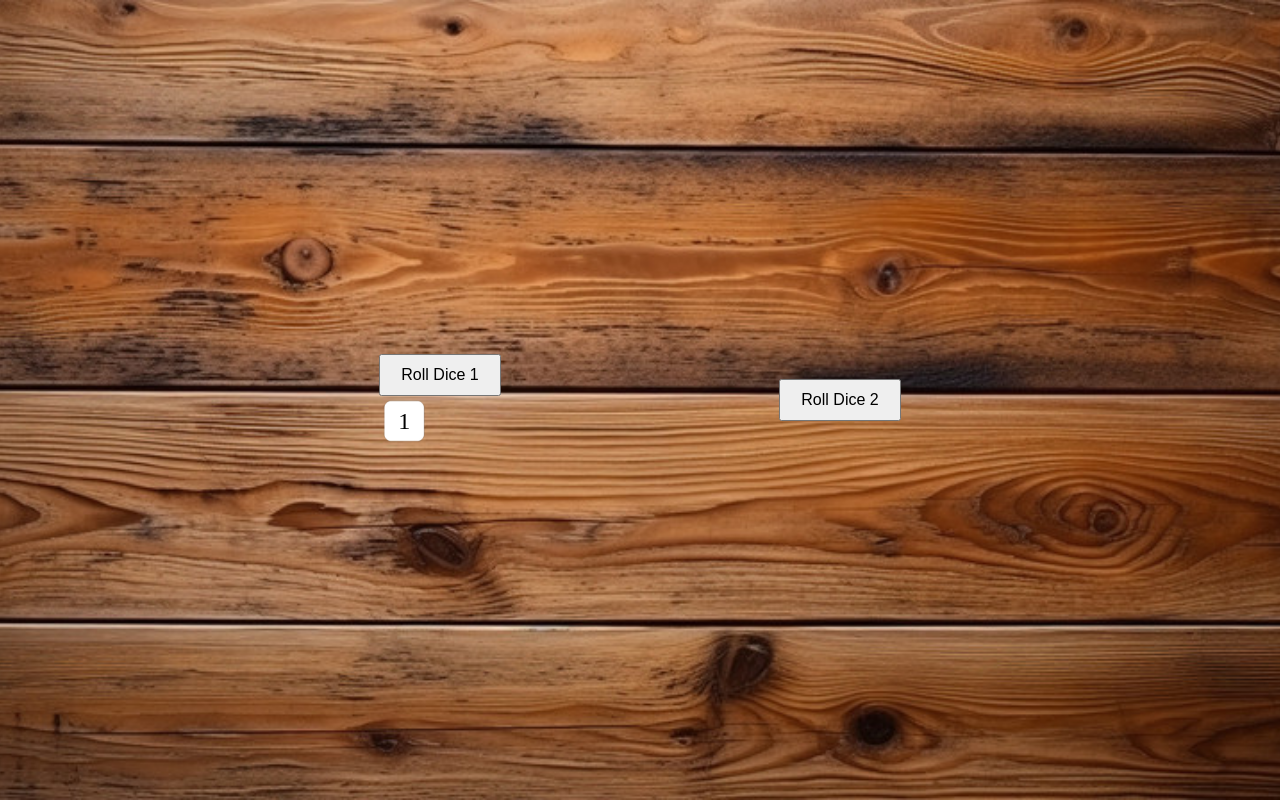
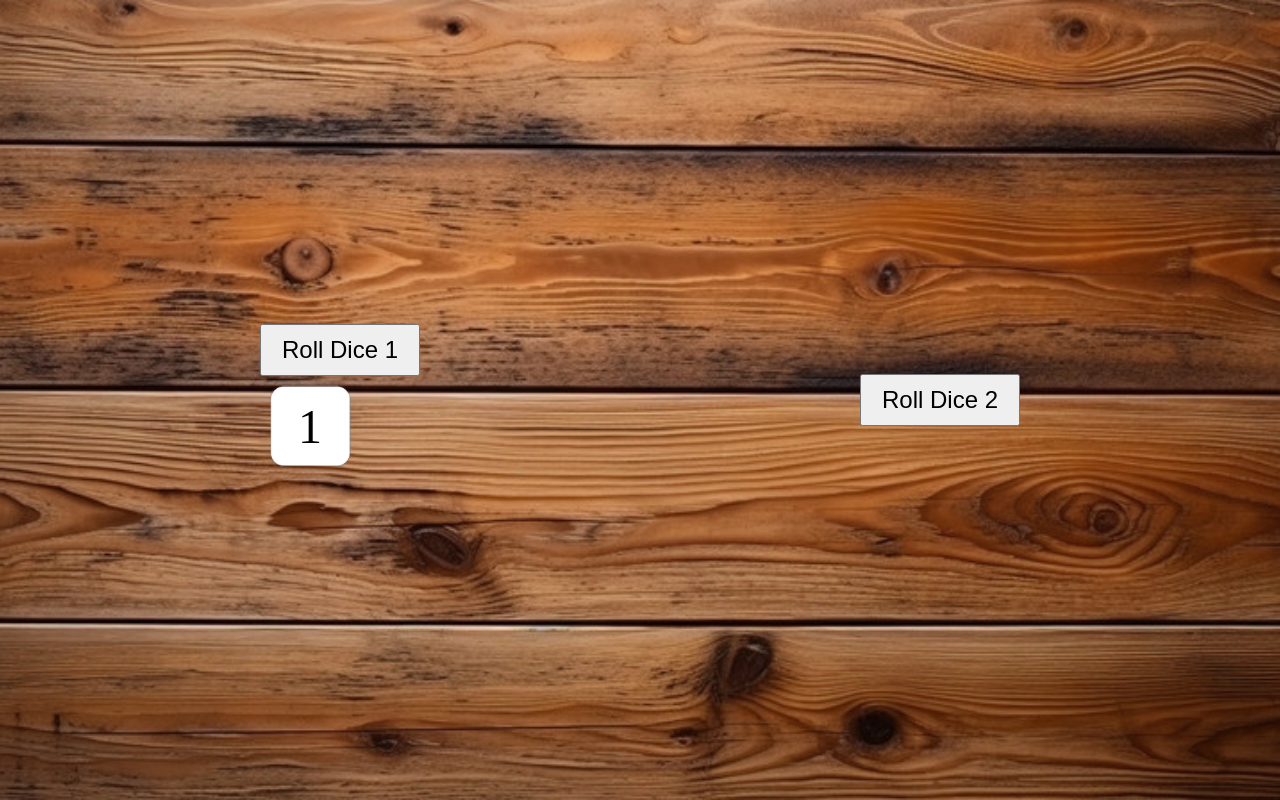
Before and after one commit to itsjfarmer/diceroll, a plain HTML site: page index.html in a window 1280 px wide. Both pictures are taken after a click on the button "Roll Dice 1". Drawn offline with Linux system fonts and the light colour scheme.

Commit message:
made into game

```diff
--- a/index.html
+++ b/index.html
@@ -18,35 +18,36 @@
         }
         #tabletop {
             position: relative;
-            width: 800px;
-            height: 600px;
+            width: 100%;
+            max-width: 1200px;
+            height: 80%;
             display: flex;
             justify-content: space-around;
             align-items: center;
         }
         .rollButton {
             padding: 10px 20px;
-            font-size: 16px;
+            font-size: 24px;
             cursor: pointer;
         }
         .diceContainer {
             position: relative;
-            width: 50px;
-            height: 50px;
+            width: 100px;
+            height: 100px;
             background-image: url('dice.png'); /* Path to your dice image */
             background-size: cover;
             background-position: center;
             display: flex;
             justify-content: center;
             align-items: center;
-            font-size: 24px;
+            font-size: 48px;
             color: black;
             display: none; /* Hide the dice initially */
         }
         #winner {
             position: absolute;
             top: 20px;
-            font-size: 24px;
+            font-size: 36px;
             color: white;
         }
     </style>
```
